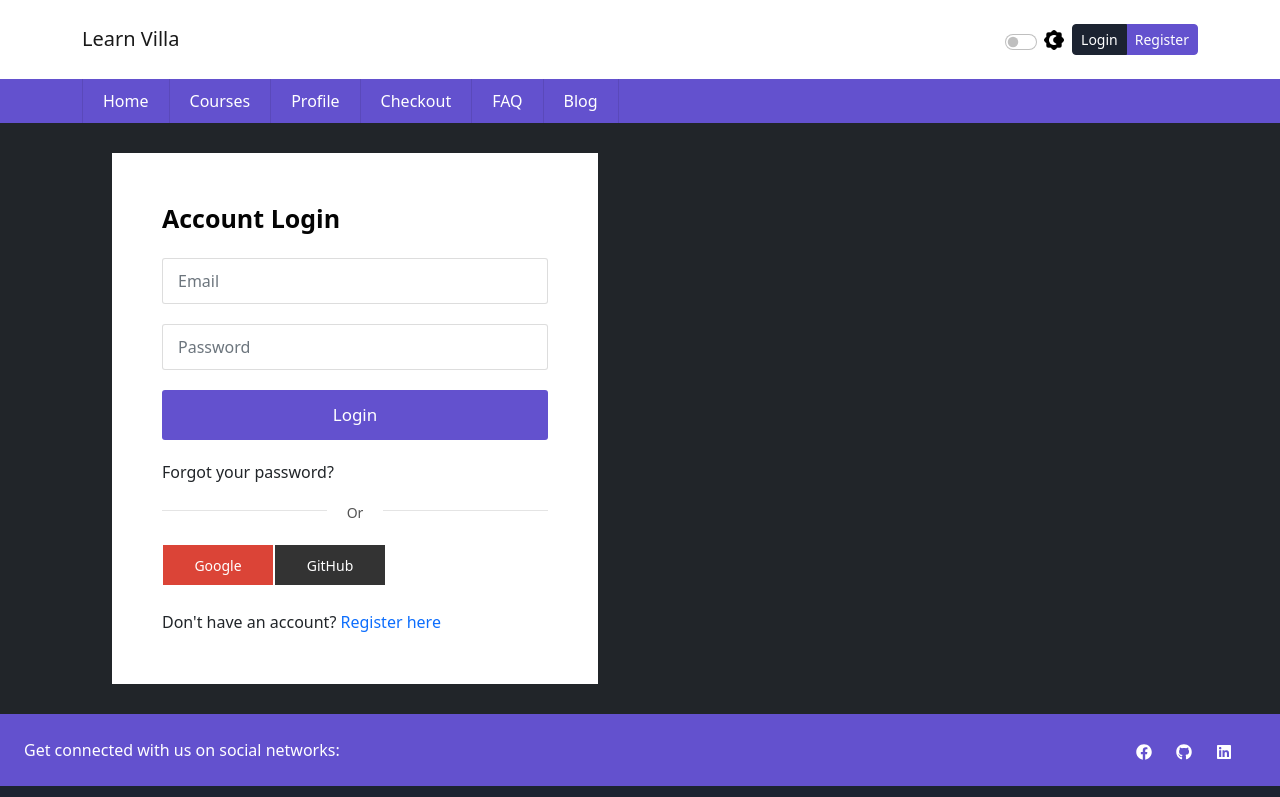
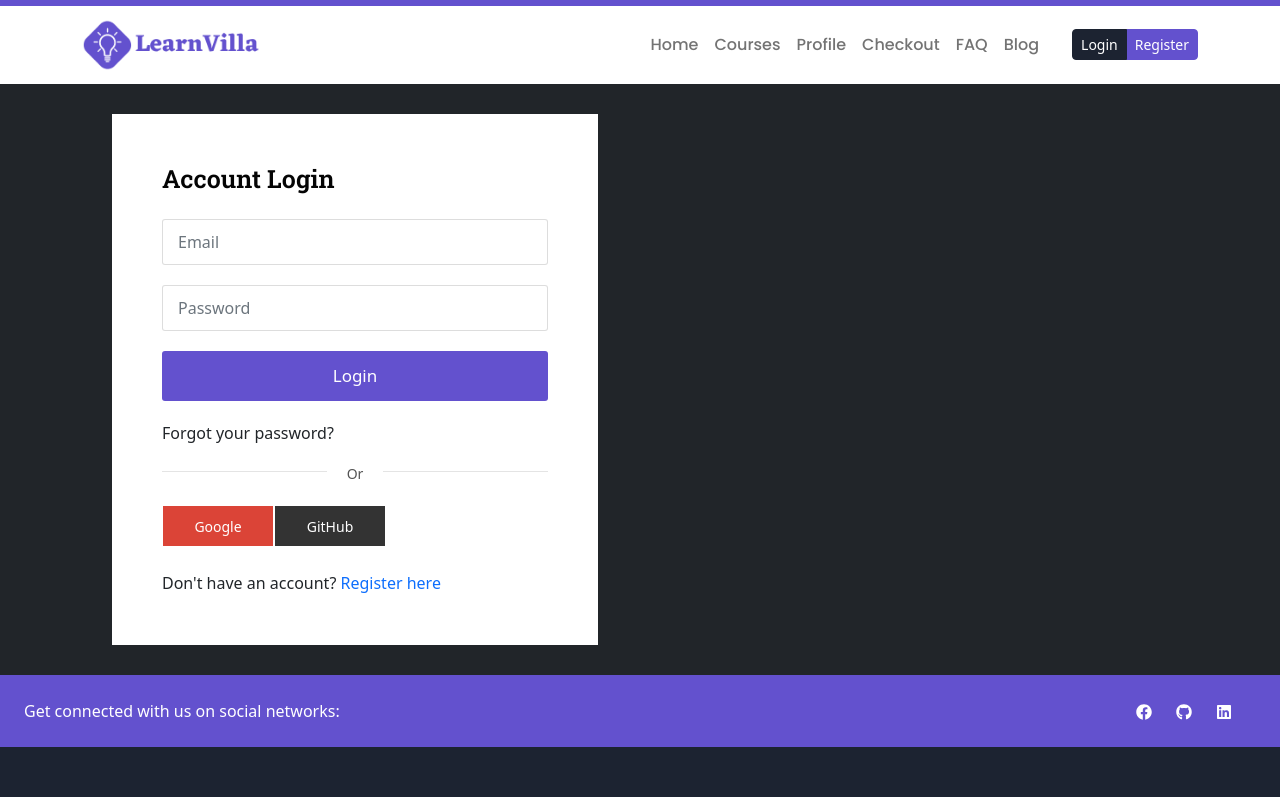
Before and after one commit to sifatullahsu/learn-villa-client, a React (Create React App) app: page /login in a window 1280 px wide. Shown: the top 797 px of the page. Built offline with nearby package versions, Linux system fonts and the light colour scheme; no server answers.

Commit message:
header v2

```diff
--- a/public/index.html
+++ b/public/index.html
@@ -8,36 +8,20 @@
   <meta name="theme-color" content="#000000" />
   <meta name="description" content="Web site created using create-react-app" />
   <link rel="apple-touch-icon" href="%PUBLIC_URL%/favicon.ico" />
-  <!--
-      manifest.json provides metadata used when your web app is installed on a
-      user's mobile device or desktop. See https://developers.google.com/web/fundamentals/web-app-manifest/
-    -->
   <link rel="manifest" href="%PUBLIC_URL%/manifest.json" />
-  <!--
-      Notice the use of %PUBLIC_URL% in the tags above.
-      It will be replaced with the URL of the `public` folder during the build.
-      Only files inside the `public` folder can be referenced from the HTML.
 
-      Unlike "/favicon.ico" or "favicon.ico", "%PUBLIC_URL%/favicon.ico" will
-      work correctly both with client-side routing and a non-root public URL.
-      Learn how to configure a non-root public URL by running `npm run build`.
-    -->
   <title>Learn Villa</title>
+
+  <link rel="preconnect" href="https://fonts.googleapis.com">
+  <link rel="preconnect" href="https://fonts.gstatic.com" crossorigin>
+  <link
+    href="https://fonts.googleapis.com/css2?family=Poppins:wght@400;500;600;700&family=Roboto+Slab:wght@400;500;600;700&display=swap"
+    rel="stylesheet">
 </head>
 
 <body>
   <noscript>You need to enable JavaScript to run this app.</noscript>
   <div id="root"></div>
-  <!--
-      This HTML file is a template.
-      If you open it directly in the browser, you will see an empty page.
-
-      You can add webfonts, meta tags, or analytics to this file.
-      The build step will place the bundled scripts into the <body> tag.
-
-      To begin the development, run `npm start` or `yarn start`.
-      To create a production bundle, use `npm run build` or `yarn build`.
-    -->
 </body>
 
 </html>
--- a/src/App.css
+++ b/src/App.css
@@ -1,21 +1,60 @@
-header .navbar {
+:root {}
+
+body {
+  font-family: 'Poppins', sans-serif;
+}
+
+h1,
+h2,
+h3,
+h4,
+h5,
+h6 {
+  font-family: 'Roboto Slab', serif;
+  font-weight: 600;
+}
+
+header.v1 .navbar {
   display: unset;
 }
 
-header nav a.nav-link {
+header.v1 nav a.nav-link {
   color: #fff;
   padding: 10px 20px !important;
   border-right: 1px solid #5a49ba;
 }
 
-header nav a.nav-link:first-child {
+header.v1 nav a.nav-link:first-child {
   border-left: 1px solid #5a49ba;
 }
 
-header nav a.nav-link.active,
-header nav a.nav-link:hover {
+header.v1 nav a.nav-link.active,
+header.v1 nav a.nav-link:hover {
   color: #fff !important;
   background-color: #1C2331;
+}
+
+header.v2 {
+  box-shadow: 0 5px 10px rgba(0, 0, 0, 0.05);
+  border-top: 6px solid #6351CE;
+}
+
+header.v2 .navbar-brand img {
+  max-width: 180px;
+}
+
+header.v2 ul.navbar-nav {
+  margin-right: 25px;
+}
+
+header.v2 nav a.nav-link {
+  font-family: 'Poppins', sans-serif;
+  font-weight: 500 !important;
+}
+
+header.v2 nav a.nav-link.active {
+  color: #6351CE;
+  font-weight: 600 !important;
 }
 
 #dark-mode.form-check .form-check-input {
@@ -306,4 +345,8 @@ footer a {
   .myborder {
     border-bottom: 1px solid #ddd;
   }
+
+  header.v2 .navbar-brand img {
+    max-width: 130px;
+  }
 }
--- a/src/components/Header.js
+++ b/src/components/Header.js
@@ -21,13 +21,15 @@ const Header = () => {
   }
 
   return (
-    <header>
+    <header className='v1'>
       <Navbar expand="lg">
         <div className='flex-column align-items-baseline'>
           <div className='container py-4 myborder'>
             <div className='row'>
               <div className='col-3'>
-                <NavLink to='/' className='navbar-brand'>Learn Villa</NavLink>
+                <NavLink to='/' className='navbar-brand'>
+                  <img src="../images/logo.png" style={{ maxWidth: '180px' }} alt="" />
+                </NavLink>
               </div>
               <div className='col-9 d-flex justify-content-end align-items-center'>
                 <div id='dark-mode' className="d-inline form-check form-switch me-2">
--- /dev/null
+++ b/src/components/HeaderV2.js
@@ -0,0 +1,81 @@
+import React from 'react';
+import { useContext } from 'react';
+import { OverlayTrigger, Tooltip } from 'react-bootstrap';
+import { Link, NavLink, useLocation, useNavigate } from 'react-router-dom';
+import { toast } from 'react-toastify';
+import { AuthContext } from '../contexts/AuthContextComp';
+
+const HeaderV2 = () => {
+  const { user, userLogout } = useContext(AuthContext);
+  const location = useLocation().pathname;
+  const navigate = useNavigate();
+
+  const handleUserLogout = () => {
+    userLogout()
+      .then(res => {
+        toast.success('Logout Successful!!');
+        navigate('/');
+      })
+      .catch(err => { })
+  }
+
+  return (
+    <>
+      <header className='v2'>
+        <div className="container">
+          <nav className='navbar navbar-expand-lg'>
+            <Link to='/' className="navbar-brand">
+              <img src="../images/logo.png" alt="" />
+            </Link>
+
+            <div className="collapse navbar-collapse justify-content-end">
+              <ul className="navbar-nav">
+                <li className="nav-item">
+                  <NavLink to='/'
+                    className={({ isActive }) => isActive && location === '/' ? 'nav-link active' : 'nav-link'}
+                  >Home</NavLink>
+                </li>
+                <li className="nav-item"><NavLink className='nav-link' to='/courses'>Courses</NavLink></li>
+                <li className="nav-item"><NavLink className='nav-link' to='/profile'>Profile</NavLink></li>
+                <li className="nav-item"><NavLink className='nav-link' to='/checkout'>Checkout</NavLink></li>
+                <li className="nav-item"><NavLink className='nav-link' to='/faq'>FAQ</NavLink></li>
+                <li className="nav-item"><NavLink className='nav-link' to='/blog'>Blog</NavLink></li>
+              </ul>
+            </div>
+
+            <div>
+              {
+                !user &&
+                <div className='btn-group'>
+                  <NavLink className='btn btn-base btn-sm' to='/login'>Login</NavLink>
+                  <NavLink className='btn btn-base btn-sm' to='/register'>Register</NavLink>
+                </div>
+              }
+              {
+                user &&
+                <div className='d-inline'>
+                  <OverlayTrigger
+                    key='bottom'
+                    placement='bottom'
+                    overlay={
+                      <Tooltip id={`tooltip-'bottom'`}>{user.displayName}</Tooltip>
+                    }
+                  >
+                    <Link to='/profile'><img src={user?.photoURL ? user.photoURL : '../images/user.png'} width='35px' style={{ borderRadius: '50%' }} alt="" /></Link>
+                  </OverlayTrigger>
+
+                  <button
+                    onClick={handleUserLogout}
+                    className='btn btn-dark btn-sm ms-3'
+                  >Logout</button>
+                </div>
+              }
+            </div>
+          </nav>
+        </div>
+      </header>
+    </>
+  );
+};
+
+export default HeaderV2;
--- a/src/layouts/Main.js
+++ b/src/layouts/Main.js
@@ -1,14 +1,16 @@
 import React from 'react';
 import { Outlet } from 'react-router-dom';
 import Footer from '../components/Footer';
-import Header from '../components/Header';
+// import Header from '../components/Header';
+import HeaderV2 from '../components/HeaderV2';
 import ScrollToTop from '../components/ScrollToTop';
 
 const Main = () => {
   return (
     <div>
       <ScrollToTop></ScrollToTop>
-      <Header></Header>
+      {/* <Header></Header> */}
+      <HeaderV2></HeaderV2>
       <Outlet></Outlet>
       <Footer></Footer>
     </div>
```
Also changed, not shown: public/images/logo.png (added).
